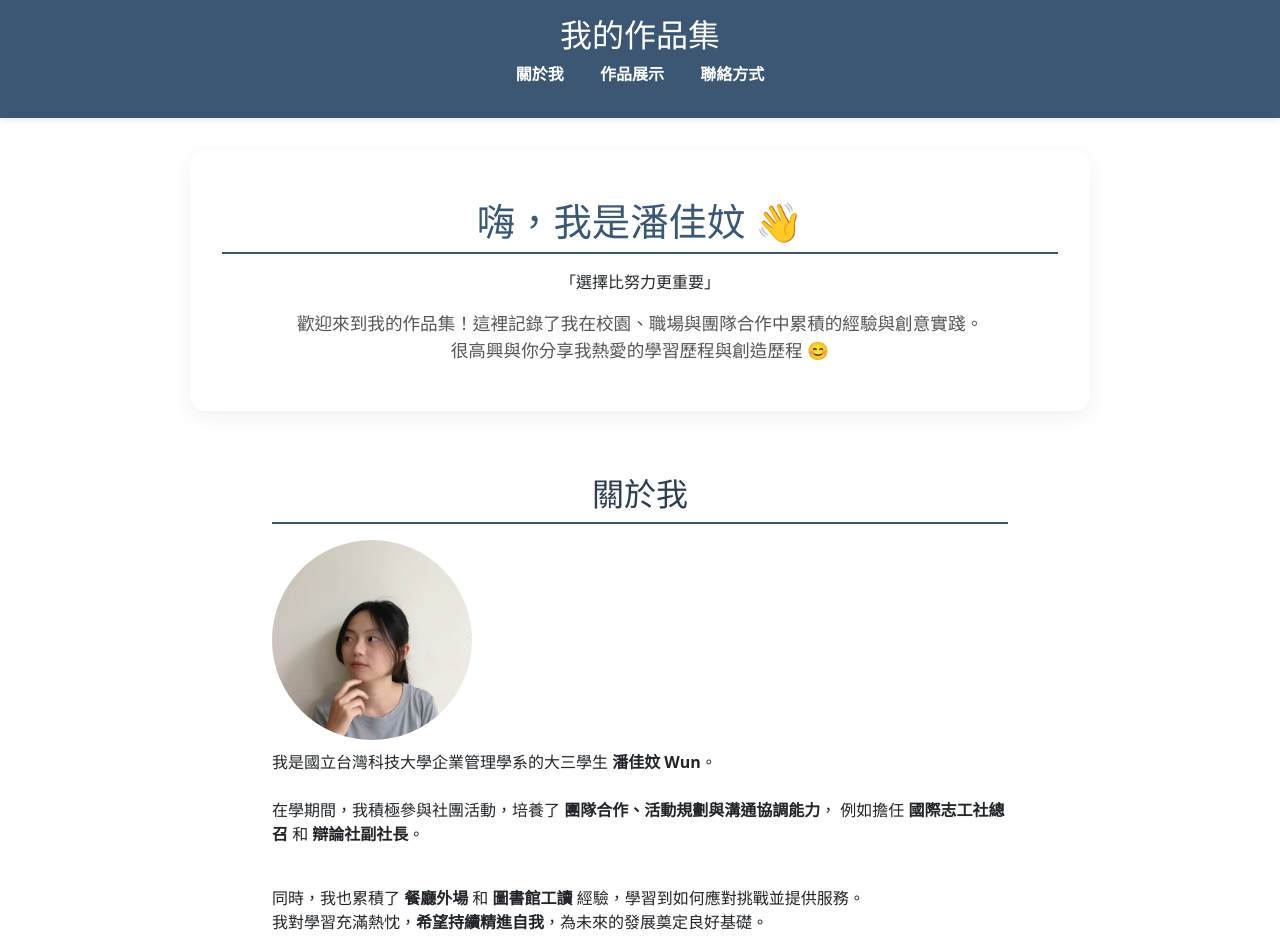
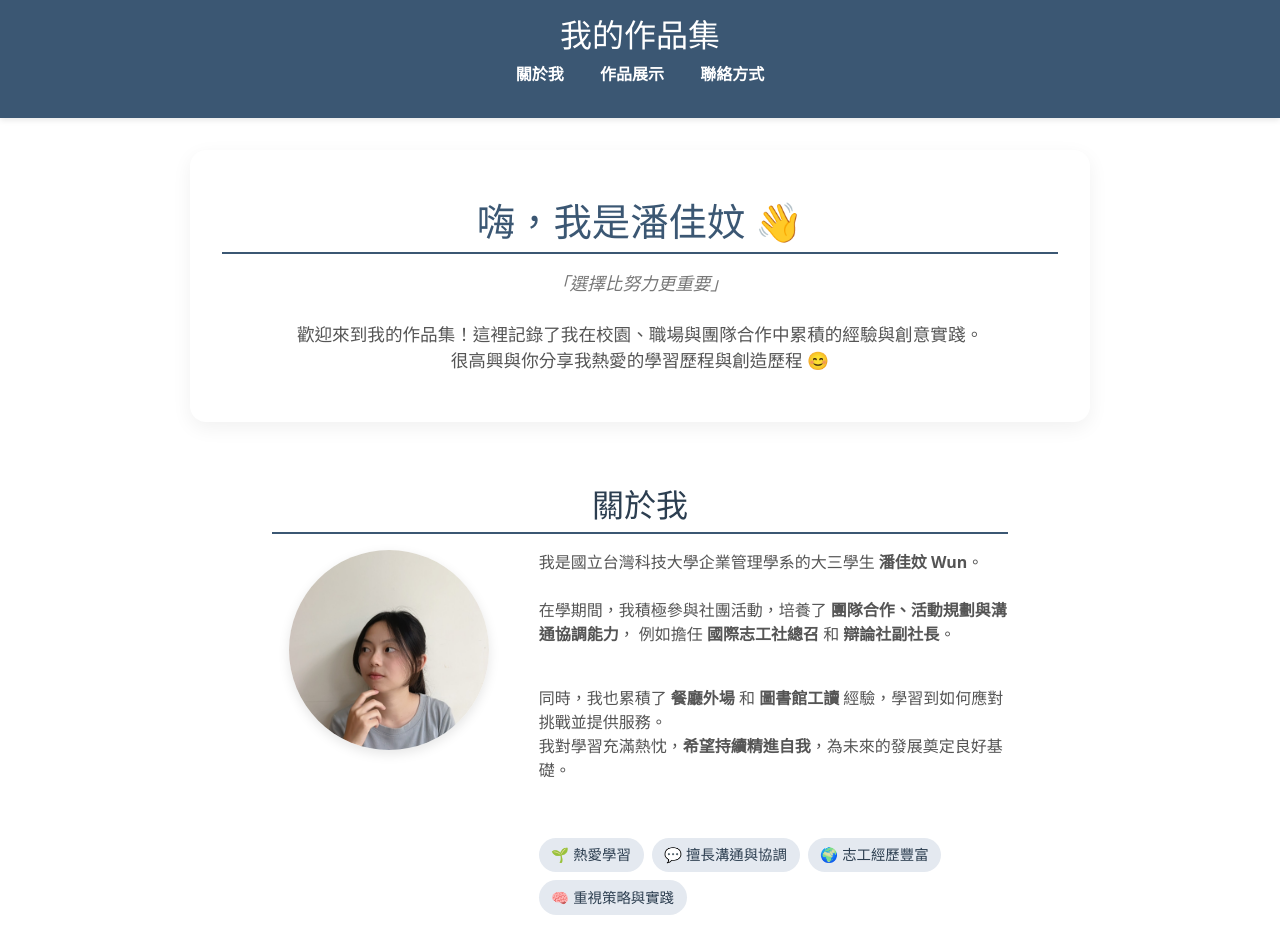
Before and after one commit to Wun0109/wun0109.github.io, a plain HTML site: page index.html in a window 1280 px wide. Shown: the top 952 px of the page. Drawn offline with nearby package versions, Linux system fonts and the light colour scheme.

Commit message:
Update style.css

```diff
--- a/style.css
+++ b/style.css
@@ -1,4 +1,4 @@
-/* 🌿 清新沉穩風格 CSS + 歡迎區塊 + emoji樣式 + 分類專屬圖示 */
+/* 🌿 清新沉穩風格 CSS + 語錄 + 關於我區塊 + emoji分類樣式 + 個人標籤互動 */
 
 @import url('https://fonts.googleapis.com/css2?family=Noto+Sans+TC:wght@400;700&display=swap');
 
@@ -73,11 +73,82 @@ nav ul li a:hover {
   color: #3b5773;
 }
 
+.welcome-section blockquote {
+  font-size: 1.1rem;
+  font-style: italic;
+  color: #777;
+  margin-top: 0.5rem;
+  margin-bottom: 1.5rem;
+}
+
 .welcome-section p {
   font-size: 1.1rem;
   color: #555;
   max-width: 700px;
   margin: 0 auto;
+}
+
+.about-section img {
+  width: 180px;
+  height: 180px;
+  border-radius: 50%;
+  object-fit: cover;
+  box-shadow: 0 4px 12px rgba(0,0,0,0.1);
+}
+
+.about-grid {
+  display: flex;
+  flex-direction: column;
+  gap: 2rem;
+  align-items: center;
+}
+
+.about-text p {
+  margin-bottom: 1rem;
+  font-size: 1rem;
+  color: #555;
+}
+
+.about-tags {
+  display: flex;
+  flex-wrap: wrap;
+  gap: 0.5rem;
+  margin-top: 1rem;
+  padding: 0;
+  list-style: none;
+}
+
+.about-tags li {
+  background-color: #e4e9f0;
+  color: #2c3e50;
+  padding: 0.4rem 0.8rem;
+  border-radius: 20px;
+  font-size: 0.9rem;
+  font-weight: 500;
+  display: flex;
+  align-items: center;
+  gap: 0.4rem;
+  transition: transform 0.3s ease, background-color 0.3s ease;
+  cursor: default;
+}
+
+.about-tags li:hover {
+  background-color: #d2dae4;
+  transform: translateY(-2px);
+}
+
+@media (min-width: 768px) {
+  .about-grid {
+    flex-direction: row;
+    align-items: flex-start;
+  }
+  .about-photo {
+    flex: 1;
+    text-align: center;
+  }
+  .about-text {
+    flex: 2;
+  }
 }
 
 section {
@@ -136,7 +207,6 @@ ul {
   color: #2c3e50;
 }
 
-/* ✅ emoji icon 分類樣式 */
 .project-card.strategy h3::before { content: '📊 '; }
 .project-card.speech h3::before { content: '🗣️ '; }
 .project-card.volunteer h3::before { content: '🌍 '; }
@@ -240,8 +310,5 @@ ul {
 }
 
 .contact-social a:hover {
-
-  list-style: none;
-
   color: #3b5773;
 }
```
